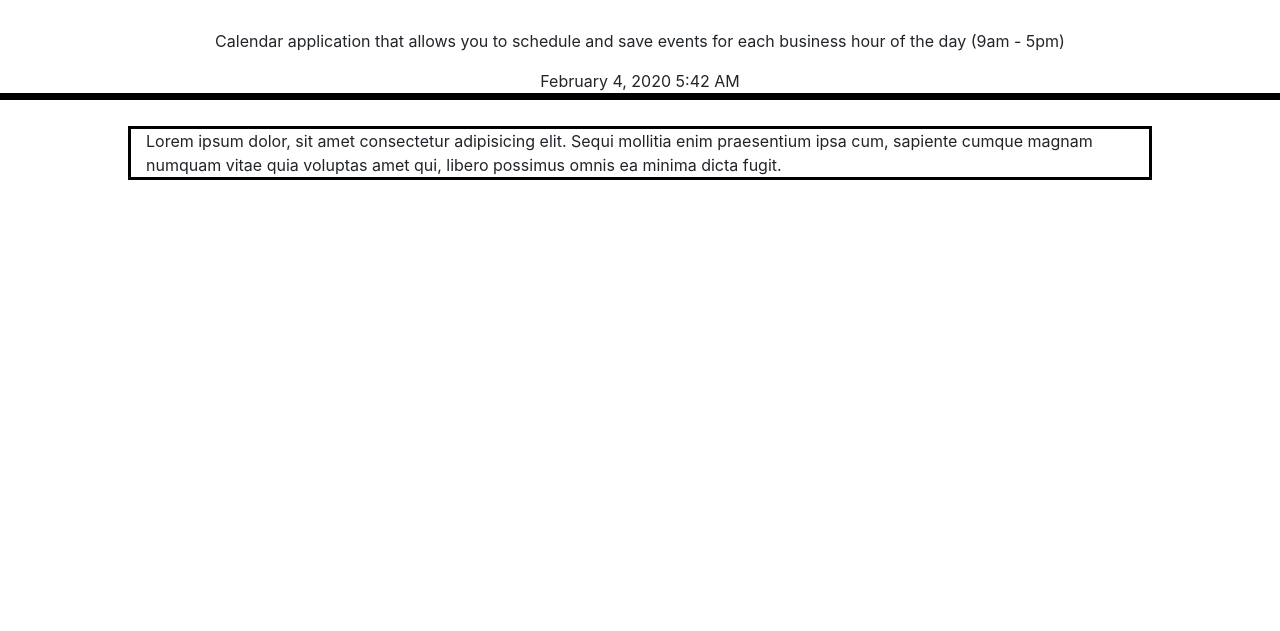
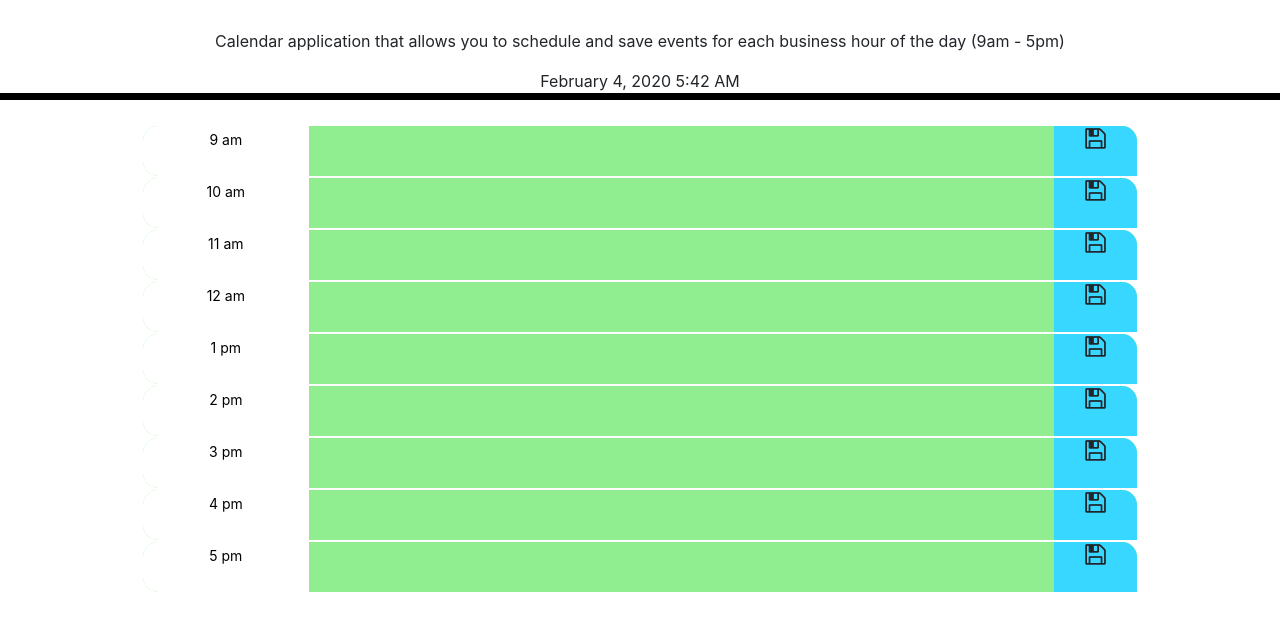
Before and after one commit to DorianYoung/Work-Day-Planner, a plain HTML site: page index.html in a window 1280 px wide. Shown: the part 51-682 px from the top of the page. Drawn offline with nearby package versions, Linux system fonts and the light colour scheme.

Commit message:
Final commit. Finished JS file. Stylized page

```diff
--- a/Assets/style.css
+++ b/Assets/style.css
@@ -8,5 +8,77 @@
 /* MAIN CALENDER CONTAINER CSS */
 .container-fluid {
     width: 80%;
-    border: black solid;
 }
+
+
+/*ENTIRE SCHEDULE ROW*/
+.scheduleRow {
+    height: 50px;
+    line-height: 2;
+    margin-top: 2px;
+    margin-bottom: 2px;
+    font-size: 14px;
+    border-radius: 15px;
+}
+
+/*TIME BLOCK COLUMN*/
+.col-md-2 {
+    padding: 0px;
+    border-top-left-radius: 15px;
+}
+
+/* STYLE TIME CONTAINER */
+.timeBox {
+    background-color: white;
+    color: black;
+    height:100%;
+    width: 100%;
+    text-align: center;
+    border-radius: 15px 0px 0px 15px;
+    display: inline-block;
+    font-size: 1em;
+}
+
+/*TEXT INPUT COLUMN*/
+.col-md-9 {
+    padding: 0;
+}
+
+/*TEXT INPUT FIELD*/
+input {
+    background: transparent;
+    border: none;
+    text-align: center;
+}
+
+/*SAVE BUTTON COLUMN*/
+.col-md-1 {
+    background-color: #38d7ff;
+    text-align: center;
+    padding: 0px;
+    border-top-right-radius: 15px;
+}
+
+
+  /* style container with daily plan */
+  .dailyPlan {
+    color: black;
+    font-size: 12pt;
+    height:100%;
+    width: 100%;
+  }
+
+
+
+ /* RESIZE FOR TABLETS AND SMALLER */
+
+@media (max-width: 767px) {
+    .container-fluid {
+      padding-left: 0;
+      padding-right: 0;
+    }
+    .scheduleRow {
+      height: 100%;
+      border-radius: 100;
+      margin: 10px;
+}
--- a/Assets/workDayPlanner.js
+++ b/Assets/workDayPlanner.js
@@ -1,10 +1,132 @@
-//FUNCTION DISPLAYS CURRENT DATE AND TIME IN HEADER
-(function()
-{
-  // CREATED CURRENT DATE VAR
-  var currentDate =  moment().format('LLL');
 
-  // DISPLAY VALUE OF currentDate IN displayDate DIV
-  var eDisplayMoment = document.getElementById('displayDate');
-  eDisplayMoment.innerHTML = currentDate;
-})();
+$(document).ready(function() {
+
+    //VARIABLES
+    var nowHour24 = moment().format('H');
+    var nowHour12 = moment().format('h');
+    var $plannerDiv = $('#plannerContainer');
+    $plannerDiv.empty();
+
+    // USING JSON TO STORE AND GRAB INPUT TO LOCAL STORAGE
+    var storedPlans = JSON.parse(localStorage.getItem("storedPlans"));
+
+    if (storedPlans !== null) {
+      planTextArr = storedPlans;
+    } else {
+      planTextArr = new Array(9);
+    }
+
+    //FUNCTION DISPLAYS CURRENT DATE AND TIME IN HEADER
+    (function(){
+        // current date var
+        var currentDate =  moment().format('LLL');
+
+        // display currentDate in displayDate div
+        var eDisplayMoment = document.getElementById('displayDate');
+        eDisplayMoment.innerHTML = currentDate;
+    })();
+
+    //FOR LOOP TO BUILD CALENDER
+    for (var hour = 9; hour <= 17; hour++) {
+      var index = hour - 9;
+      var $rowDiv = $('<div>');
+      $rowDiv.addClass('row');
+      $rowDiv.addClass('scheduleRow');
+      $rowDiv.attr('hour-index',hour);
+
+      // TIME BOX PORTION
+      var $col2TimeDiv = $('<div>');
+      $col2TimeDiv.addClass('col-md-2');
+
+      // create timeBox element
+      var $timeBoxSpn = $('<span>');
+      $timeBoxSpn.attr('class','timeBox');
+
+      // format hours
+      var displayHour = 0;
+      var ampm = "";
+
+      if (hour > 12) {
+        displayHour = hour - 12;
+        ampm = "pm";
+      } else {
+        displayHour = hour;
+        ampm = "am";
+      }
+
+      // adds hour to time box col
+      $timeBoxSpn.text(`${displayHour} ${ampm}`);
+      $rowDiv.append($col2TimeDiv);
+      $col2TimeDiv.append($timeBoxSpn);
+
+      // TEXT INPUT PORTION
+      var $dailyPlanSpn = $('<input>');
+
+      $dailyPlanSpn.attr('id',`input-${index}`);
+      $dailyPlanSpn.attr('hour-index',index);
+      $dailyPlanSpn.attr('type','text');
+      $dailyPlanSpn.attr('class','dailyPlan');
+
+      // index from data array
+      $dailyPlanSpn.val( planTextArr[index] );
+
+      // creates col for text imput field
+      var $col9IptDiv = $('<div>');
+      $col9IptDiv.addClass('col-md-9');
+
+      $rowDiv.append($col9IptDiv);
+      $col9IptDiv.append($dailyPlanSpn);
+
+
+      // SAVE BUTTON PORTION
+      var $col1SaveDiv = $('<div>');
+      $col1SaveDiv.addClass('col-md-1');
+
+      //displays font awesome logo
+      var $saveBtn = $('<i>');
+      $saveBtn.attr('id',`saveid-${index}`);
+      $saveBtn.attr('save-id',index);
+      $saveBtn.attr('class',"fa fa-save");
+      $saveBtn.attr('style',"font-size:24px");
+
+      $rowDiv.append($col1SaveDiv);
+      $col1SaveDiv.append($saveBtn);
+
+
+      // ROW COLOR BASED ON TIME
+      updateRowColor($rowDiv, hour);
+
+      // replace old row in container
+      $plannerDiv.append($rowDiv);
+    };
+
+    // FUNCTION TO UPDATE ROW COLOR
+    function updateRowColor ($hourRow,hour) {
+      if ( hour < nowHour24) {
+        $hourRow.css("background-color","lightgrey")
+      }
+      else if ( hour > nowHour24) {
+        $hourRow.css("background-color","lightgreen")
+      }
+      else {
+        $hourRow.css("background-color","#ff4870")
+      }
+    };
+
+    //LOCAL STORAGE
+    $(document).on('click','i', function(event) {
+      event.preventDefault();
+      var $index = $(this).attr('save-id');
+      var inputId = '#input-'+$index;
+      var $value = $(inputId).val();
+
+      planTextArr[$index] = $value;
+      localStorage.setItem("storedPlans", JSON.stringify(planTextArr));
+    });
+
+    // COLOR SAVE BUTTON ON CHANGE OF INPUT
+    $(document).on('change','input', function(event) {
+      event.preventDefault();
+      var i = $(this).attr('hour-index');
+    });
+});
--- a/index.html
+++ b/index.html
@@ -9,6 +9,8 @@
         <link rel="stylesheet" href="https://stackpath.bootstrapcdn.com/bootstrap/4.4.1/css/bootstrap.min.css" integrity="sha384-Vkoo8x4CGsO3+Hhxv8T/Q5PaXtkKtu6ug5TOeNV6gBiFeWPGFN9MuhOf23Q9Ifjh" crossorigin="anonymous">
         <!--MOMENT JS-->
         <script src="Assets/momentsLibrary/moments.min.JS" type="text/javascript"></script>
+        <!--FONT AWESOME-->
+        <link rel="stylesheet" href="https://cdnjs.cloudflare.com/ajax/libs/font-awesome/4.7.0/css/font-awesome.min.css">
         <!--CSS-->
         <link rel="stylesheet" type="text/css" href="Assets/style.css">
 
@@ -36,7 +38,11 @@
 
         <!--Main Div-->
         <div class='container-fluid'>
-			Lorem ipsum dolor, sit amet consectetur adipisicing elit. Sequi mollitia enim praesentium ipsa cum, sapiente cumque magnam numquam vitae quia voluptas amet qui, libero possimus omnis ea minima dicta fugit.
+
+            <form id='formPlanner'>
+                <div class="container" id="plannerContainer">
+                </div>
+                  </form>
 
     	</div>
 
```
Also changed, not shown: Assets/Images/DayPlannerScreenshot.png (added).
